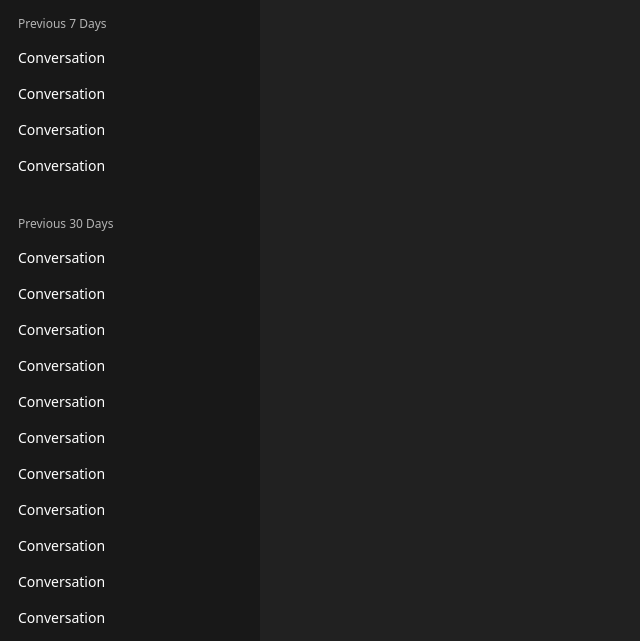
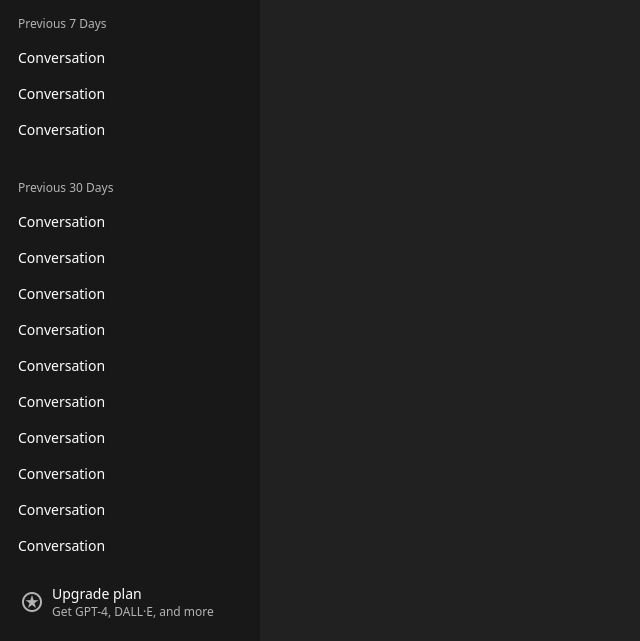
Before and after one commit to idealkritarat/responsive-chatgpt-tailwind, a plain HTML site: page index.html in a window 1280 px wide. Shown: the part 156-797 px from the top of the page, without its empty margins (0-640 px from the left). Drawn offline with nearby package versions, Linux system fonts and the light colour scheme.

Commit message:
fix: navbar height

```diff
--- a/index.html
+++ b/index.html
@@ -8,9 +8,9 @@
     <script src="https://ajax.googleapis.com/ajax/libs/jquery/3.7.1/jquery.min.js"></script>
     <link rel="stylesheet" href="https://fonts.googleapis.com/css2?family=Material+Symbols+Outlined:opsz,wght,FILL,GRAD@24,400,0,0" />
 </head>
-<body>
+<body class="overflow-hidden">
     <div class="flex flex-row">
-        <nav class="bg-[#181818] h-screen w-[260px] flex flex-col py-2">
+        <nav class="bg-[#181818] h-screen w-[260px] flex flex-col justify-between py-2">
             <section>
                 <div class="px-1">
                     <div class="flex justify-between px-2.5 mb-3">
@@ -23,8 +23,8 @@
                     </div>
                 </div>
             </section>
-            <section>
-                <div class="h-full overflow-y-scroll px-2.5" style="scrollbar-color: #6B6B6B #2C2C2C;">
+            <section class="h-full overflow-y-scroll" style="scrollbar-color: #6B6B6B #2C2C2C;">
+                <div class="px-2.5">
                     <div class="flex flex-col">
                         <div class="mb-6">
                             <div class="flex items-center p-2 cursor-pointer hover:bg-[#212121] rounded-lg gap-2">
@@ -52,25 +52,10 @@
                             <div class="flex items-center p-2 cursor-pointer hover:bg-[#212121] rounded-lg gap-2">
                                 <span class="text-white text-sm font-thin">Conversation</span>
                             </div>
-                            <div class="flex items-center p-2 cursor-pointer hover:bg-[#212121] rounded-lg gap-2">
-                                <span class="text-white text-sm font-thin">Conversation</span>
-                            </div>
                         </div>
 
                         <div class="mb-6">
                             <div class="text-[#B4B4B4] text-xs p-2">Previous 30 Days</div>
-                            <div class="flex items-center p-2 cursor-pointer hover:bg-[#212121] rounded-lg gap-2">
-                                <span class="text-white text-sm font-thin">Conversation</span>
-                            </div>
-                            <div class="flex items-center p-2 cursor-pointer hover:bg-[#212121] rounded-lg gap-2">
-                                <span class="text-white text-sm font-thin">Conversation</span>
-                            </div>
-                            <div class="flex items-center p-2 cursor-pointer hover:bg-[#212121] rounded-lg gap-2">
-                                <span class="text-white text-sm font-thin">Conversation</span>
-                            </div>
-                            <div class="flex items-center p-2 cursor-pointer hover:bg-[#212121] rounded-lg gap-2">
-                                <span class="text-white text-sm font-thin">Conversation</span>
-                            </div>
                             <div class="flex items-center p-2 cursor-pointer hover:bg-[#212121] rounded-lg gap-2">
                                 <span class="text-white text-sm font-thin">Conversation</span>
                             </div>
```
